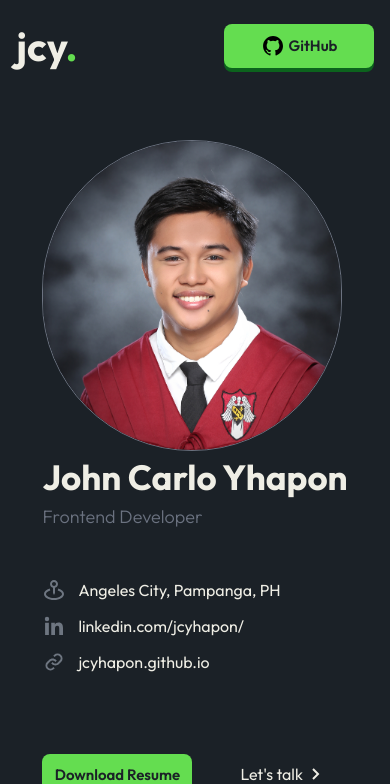
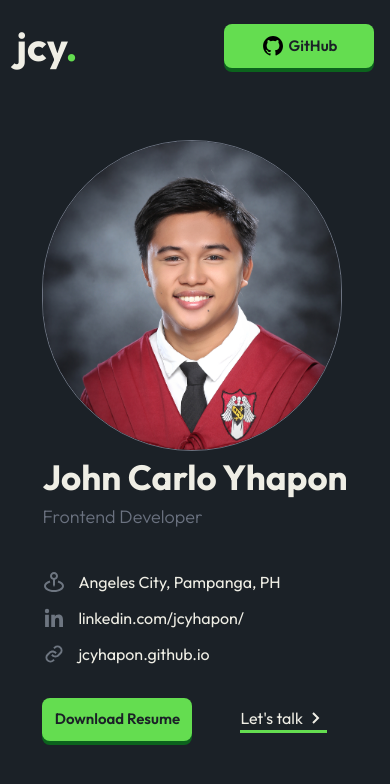
Before and after one commit to JCYhapon/portfolio, a React (Vite) app: page / in a window 390 px wide. Shown: the top 784 px of the page. Built offline with nearby package versions, Linux system fonts and the light colour scheme.

Commit message:
layout: mobile responsive

```diff
--- a/src/components/Sidebar/Sidebar.jsx
+++ b/src/components/Sidebar/Sidebar.jsx
@@ -14,7 +14,7 @@ const Sidebar = () => {
         />
       </div>
       <div className="details">
-        <div className="mb-[3rem]">
+        <div className="lg:mb-[3rem] mb-10">
           <h1 className="text-[35px] font-bold text-[#efeee5]">
             John Carlo Yhapon
           </h1>
@@ -23,7 +23,7 @@ const Sidebar = () => {
           </span>
         </div>
 
-        <div className="flex flex-col gap-3 mb-[5rem]">
+        <div className="flex flex-col gap-3 lg:mb-[5rem] mb-[2rem]">
           <div className="flex gap-3">
             <svg
               xmlns="http://www.w3.org/2000/svg"
@@ -66,7 +66,7 @@ const Sidebar = () => {
             <span>jcyhapon.github.io</span>
           </div>
         </div>
-        <div className="flex items-center gap-12">
+        <div className="flex items-center gap-12 lg:mb-0 mb-4">
           <div
             className="flex align-items-center items-center bg-[#64DD50] text-black p-1 w-[8rem] justify-center gap-1 rounded-lg font-semibold"
             id="resume-btn"
```
